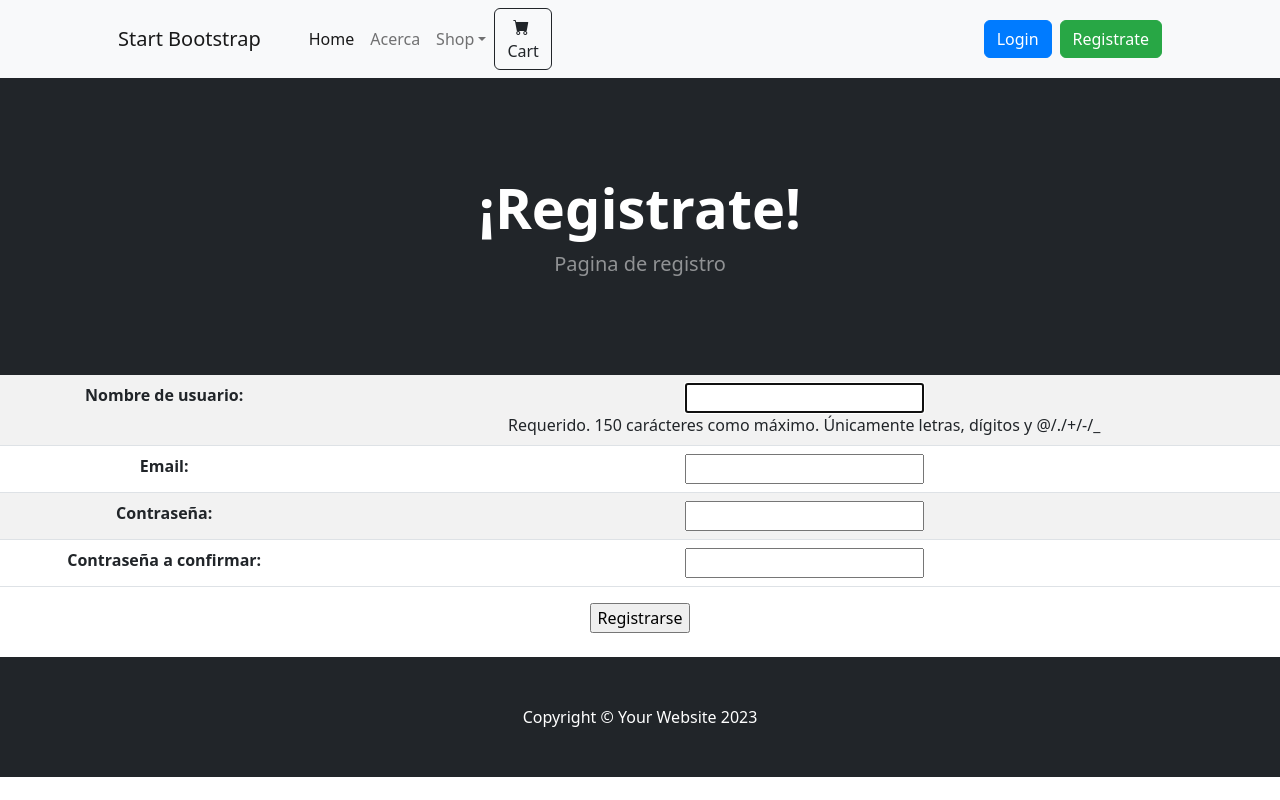
After one commit to marcehlvs/ProyectoFinal, a Django app: page /registro/ in a window 1280 px wide. The commit adds this page. Run offline with Django 5.2, Linux system fonts and the light colour scheme; some libraries are stand-ins or nearby versions.

```diff
--- a/ProyectoFinal/settings.py
+++ b/ProyectoFinal/settings.py
@@ -122,3 +122,4 @@ STATIC_URL = 'static/'
 # https://docs.djangoproject.com/en/5.0/ref/settings/#default-auto-field
 
 DEFAULT_AUTO_FIELD = 'django.db.models.BigAutoField'
+LOGIN_URL= "/login/"
--- /dev/null
+++ b/Tienda/forms.py
@@ -0,0 +1,12 @@
+from django import forms
+from django.contrib.auth.models import User
+from django.contrib.auth.forms import UserCreationForm
+
+class RegistroForm(UserCreationForm):
+    email = forms.EmailField(required=True)
+    password1 = forms.CharField(label="Contraseña", widget=forms.PasswordInput)
+    password2 = forms.CharField(label="Contraseña a confirmar", widget=forms.PasswordInput)
+
+    class Meta:
+        model = User
+        fields = ["username", "email", "password1", "password2"]
--- a/Tienda/templates/Tienda/index.html
+++ b/Tienda/templates/Tienda/index.html
@@ -44,7 +44,10 @@
             </form>
             <ul class="navbar-nav ms-auto mb-2 mb-lg-0 ms-lg-4" style="display: flex; justify-content: flex-end; width: 100%;">
                 {% if user.is_authenticated %}
-                <li>
+                <li style="margin-top: 10px;">
+                    <p style="color:green"> [{{user.username}}]</p>
+                </li>
+                <li style="margin-left: 10px;">
                     <form method="post" action="{% url 'logout' %}" style="display: inline;">
                         {% csrf_token %}
                         <button type="submit" class="btn btn-danger me-2" style="background-color: #dc3545; border-color: #dc3545;">Logout</button>
@@ -52,15 +55,12 @@
                 </li>
                 {% else %}
                 <li><a class="btn btn-primary me-2" href="{% url 'login' %}" style="background-color: #007bff; border-color: #007bff;">Login</a></li>
-                <li><a class="btn btn-success" href="" style="background-color: #28a745; border-color: #28a745;">Registrate</a></li>
+                <li><a class="btn btn-success" href="{% url 'registro' %}" style="background-color: #28a745; border-color: #28a745;">Registrate</a></li>
                 {% endif %}
             </ul>
         </div>
     </div>
 </nav>
-
-
-
         <!-- Header-->
         {% block titulo %}
         <header class="bg-dark py-5">
--- /dev/null
+++ b/Tienda/templates/Tienda/registro.html
@@ -0,0 +1,28 @@
+{% extends 'Tienda/index.html' %}
+
+
+{% block titulo %}
+     <header class="bg-dark py-5">
+            <div class="container px-4 px-lg-5 my-5">
+                <div class="text-center text-white">
+                    <h1 class="display-4 fw-bolder">¡Registrate!</h1>
+                    <p class="lead fw-normal text-white-50 mb-0">Pagina de registro</p>
+                </div>
+            </div>
+        </header>
+{% endblock titulo %}
+
+
+{% block contenido %}
+    <form action="" method="post">
+    {% csrf_token %}
+    <table class="table table-striped text-center">
+        {{ form.as_table }}
+    </table>
+    <input type="submit" value="Registrarse" style="display: block; margin: 0 auto;">
+</form>
+    <br>
+
+
+
+{% endblock contenido %}
--- a/Tienda/urls.py
+++ b/Tienda/urls.py
@@ -28,4 +28,7 @@ urlpatterns = [
 
     #___ logout con cbv
     path('logout/', LogoutView.as_view(template_name="Tienda/logout.html"), name='logout'),
+
+    #__ registro
+    path('registro/', register, name='registro'),
 ]
--- a/Tienda/views.py
+++ b/Tienda/views.py
@@ -2,7 +2,14 @@ from django.shortcuts import render, redirect
 from django.urls import reverse_lazy
 from django.views.generic import ListView, CreateView, UpdateView, DeleteView
 
+from .forms import *
 from Tienda.models import *
+
+#decorators and mixin
+
+from django.contrib.auth.mixins import LoginRequiredMixin
+from django.contrib.auth.decorators import login_required
+
 
 #login
 from django.contrib.auth import login, authenticate
@@ -81,3 +88,17 @@ def loginRequest(request):
     else:
         miForm = AuthenticationForm()  # Creo formulario vacio
     return render(request, "Tienda/login.html", {"form": miForm})
+
+
+#registrate
+
+def register(request):
+    if request.method == "POST":
+        miForm = RegistroForm(request.POST)
+        if miForm.is_valid():
+            usuario = miForm.cleaned_data.get('username')
+            miForm.save()
+            return redirect(reverse_lazy('home'))
+    else:
+        miForm = RegistroForm()
+    return render(request, "Tienda/registro.html", {"form": miForm})
```
Also changed, not shown: Tienda/templates/Tienda/login.html (+4 -3 lines), db.sqlite3.
